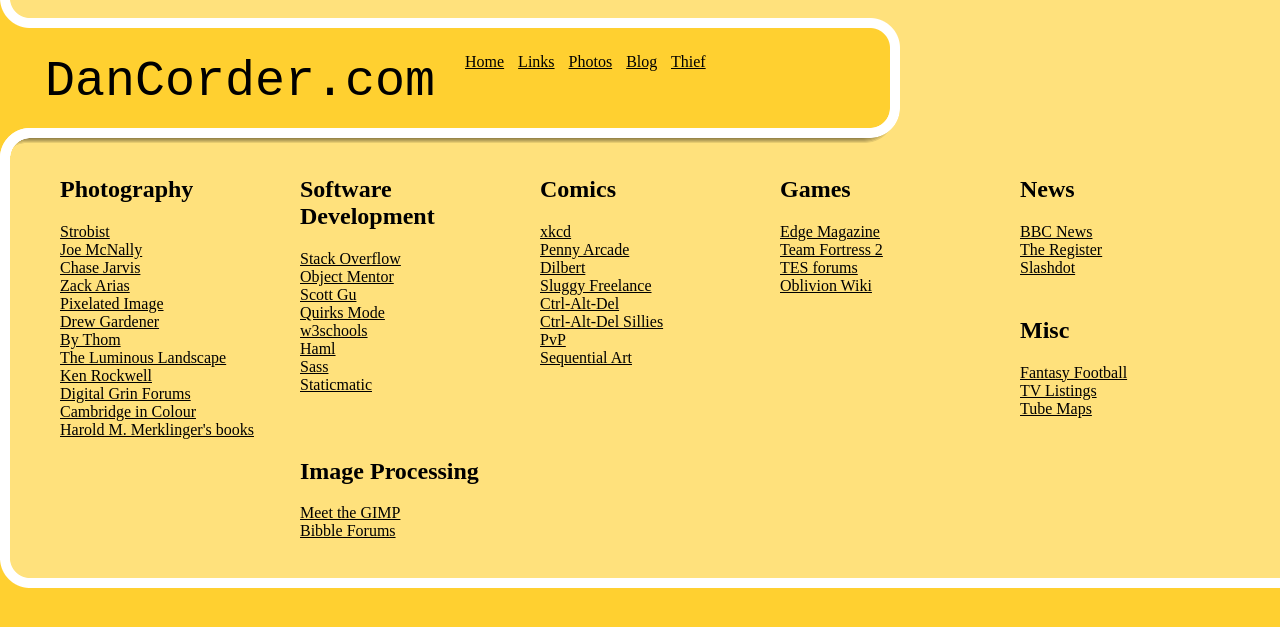
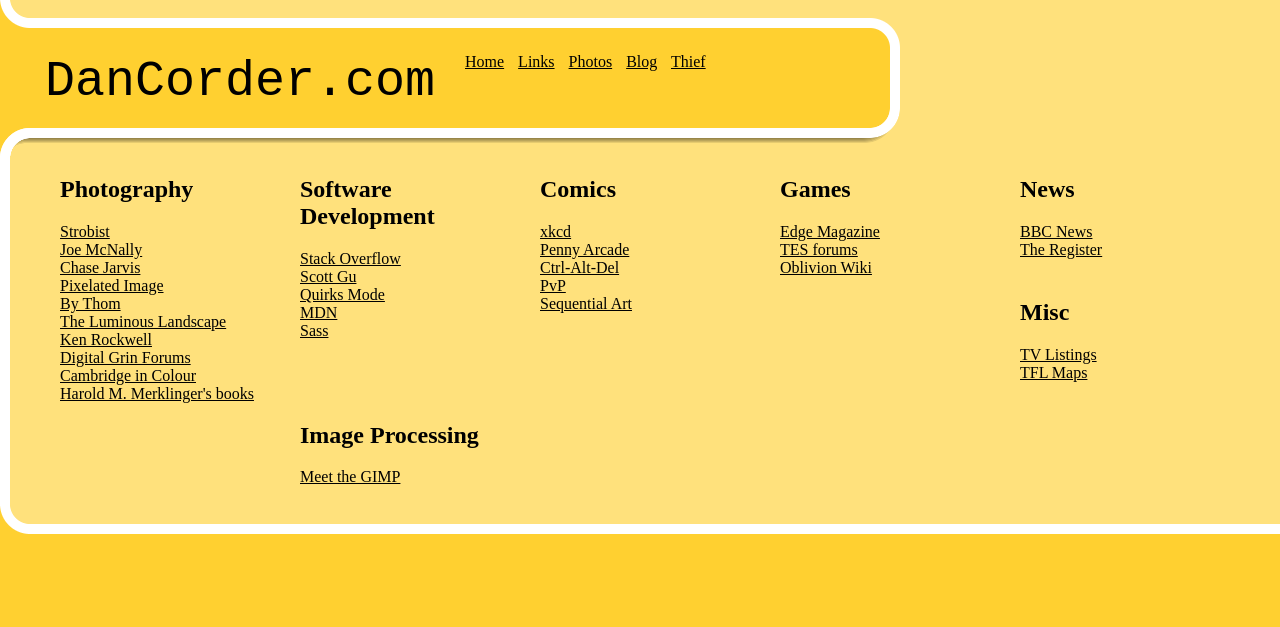
Before and after one commit to DanCorder/DanCorder.github.io, a Jekyll site: the page built from links.md, in a window 1280 px wide. Shown: the top 627 px of the page. Built offline with Jekyll 4.4.1, drawn with Linux system fonts in a browser that asks for light colours.

Commit message:
update links

```diff
--- a/links.md
+++ b/links.md
@@ -6,63 +6,51 @@
 <div id='links'>
     <div>
         <h2>Photography</h2>
-        <a href="http://strobist.blogspot.com/">Strobist</a>
-        <a href="http://www.joemcnally.com/blog/">Joe McNally</a>
+        <a href="https://strobist.blogspot.com/">Strobist</a>
+        <a href="https://www.joemcnally.com/blog/">Joe McNally</a>
         <a href="http://blog.chasejarvis.com/blog/">Chase Jarvis</a>
-        <a href="http://www.zarias.com/">Zack Arias</a>
-        <a href="http://www.pixelatedimage.com/blog/">Pixelated Image</a>
-        <a href="http://photography-thedarkart.blogspot.com/">Drew Gardener</a>
-        <a href="http://www.bythom.com/">By Thom</a>
-        <a href="http://www.luminous-landscape.com/whatsnew/">The Luminous Landscape</a>
-        <a href="http://www.kenrockwell.com/tech/00-new-today.htm">Ken Rockwell</a>
-        <a href="http://www.dgrin.com/">Digital Grin Forums</a>
-        <a href="http://www.cambridgeincolour.com/tutorials.htm">Cambridge in Colour</a>
+        <a href="https://www.pixelatedimage.com/blog/">Pixelated Image</a>
+        <a href="https://www.bythom.com/">By Thom</a>
+        <a href="https://www.luminous-landscape.com/whatsnew/">The Luminous Landscape</a>
+        <a href="https://www.kenrockwell.com/tech/00-new-today.htm">Ken Rockwell</a>
+        <a href="https://www.dgrin.com/">Digital Grin Forums</a>
+        <a href="https://www.cambridgeincolour.com/tutorials.htm">Cambridge in Colour</a>
         <a href="http://www.trenholm.org/hmmerk/download.html">Harold M. Merklinger's books</a>
     </div>
     <div>
         <h2>Software Development</h2>
-        <a href="http://stackoverflow.com">Stack Overflow</a>
-        <a href="http://blog.objectmentor.com/">Object Mentor</a>
-        <a href="http://weblogs.asp.net/scottgu/">Scott Gu</a>
-        <a href="http://www.quirksmode.org/">Quirks Mode</a>
-        <a href="http://www.w3schools.com">w3schools</a>
-        <a href="http://haml-lang.com/">Haml</a>
-        <a href="http://sass-lang.com/">Sass</a>
-        <a href="http://staticmatic.rubyforge.org/">Staticmatic</a>
+        <a href="https://stackoverflow.com">Stack Overflow</a>
+        <a href="https://weblogs.asp.net/scottgu/">Scott Gu</a>
+        <a href="https://www.quirksmode.org/">Quirks Mode</a>
+        <a href="https://developer.mozilla.org/en-US/">MDN</a>
+        <a href="https://sass-lang.com/">Sass</a>
     </div>
     <div>
         <h2>Comics</h2>
-        <a href="http://xkcd.com/">xkcd</a>
-        <a href="http://www.penny-arcade.com/">Penny Arcade</a>
-        <a href="http://www.dilbert.com/fast/">Dilbert</a>
-        <a href="http://www.sluggy.com/">Sluggy Freelance</a>
-        <a href="http://www.cad-comic.com/cad/">Ctrl-Alt-Del</a>
-        <a href="http://www.cad-comic.com/sillies/">Ctrl-Alt-Del Sillies</a>
-        <a href="http://www.pvponline.com/">PvP</a>
-        <a href="http://www.collectedcurios.com/sequentialart.php">Sequential Art</a>
+        <a href="https://xkcd.com/">xkcd</a>
+        <a href="https://www.penny-arcade.com/comic">Penny Arcade</a>
+        <a href="https://www.cad-comic.com/">Ctrl-Alt-Del</a>
+        <a href="http://pvponline.com/comic/">PvP</a>
+        <a href="https://www.collectedcurios.com/sequentialart.php">Sequential Art</a>
     </div>
     <div>
         <h2>Games</h2>
-        <a href="http://www.edge-online.com/">Edge Magazine</a>
-        <a href="http://www.teamfortress.com">Team Fortress 2</a>
-        <a href="http://forums.bethsoft.com/index.php?/forum/13-the-elder-scrolls/">TES forums</a>
-        <a href="http://www.uesp.net/wiki/Oblivion:Oblivion">Oblivion Wiki</a>
+        <a href="https://www.edge-online.com/">Edge Magazine</a>
+        <a href="https://bethesda.net/community/category/5/the-elder-scrolls?language%5B%5D=en">TES forums</a>
+        <a href="https://www.uesp.net/wiki/Oblivion:Oblivion">Oblivion Wiki</a>
     </div>
     <div>
         <h2>News</h2>
-        <a href="http://news.bbc.co.uk">BBC News</a>
-        <a href="http://www.theregister.co.uk/">The Register</a>
-        <a href="http://slashdot.org/">Slashdot</a>
+        <a href="https://news.bbc.co.uk">BBC News</a>
+        <a href="https://www.theregister.co.uk/">The Register</a>
     </div>
     <div>
         <h2>Misc</h2>
-        <a href="http://fantasy.premierleague.com/">Fantasy Football</a>
-        <a href="http://www.onthebox.com/">TV Listings</a>
-        <a href="http://www.tfl.gov.uk/gettingaround/1106.aspx">Tube Maps</a>
+        <a href="https://www.onthebox.com/">TV Listings</a>
+        <a href="https://tfl.gov.uk/maps">TFL Maps</a>
     </div>
     <div>
         <h2>Image Processing</h2>
-        <a href="http://meetthegimp.org/">Meet the GIMP</a>
-        <a href="http://support.bibblelabs.com/webboard/">Bibble Forums</a>
+        <a href="https://meetthegimp.org/">Meet the GIMP</a>
     </div>
 </div>
```
